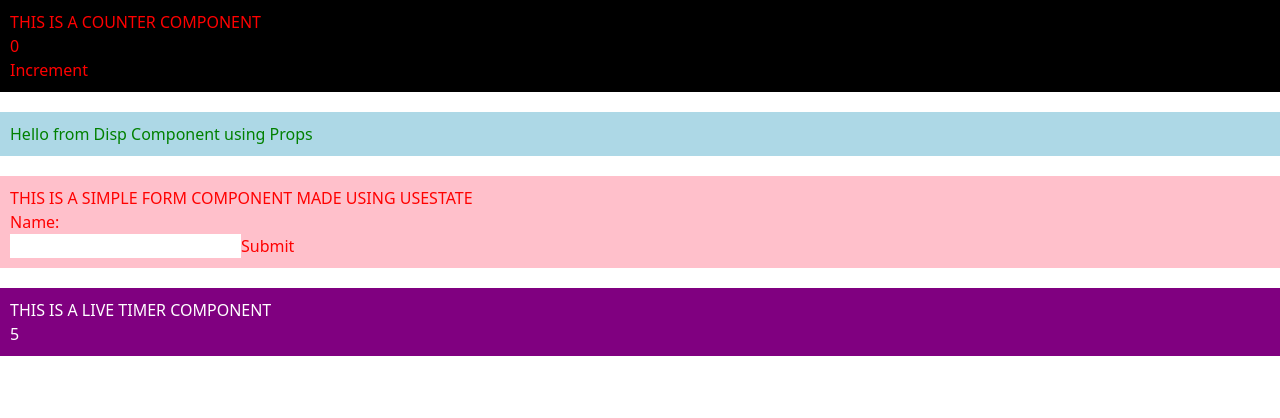
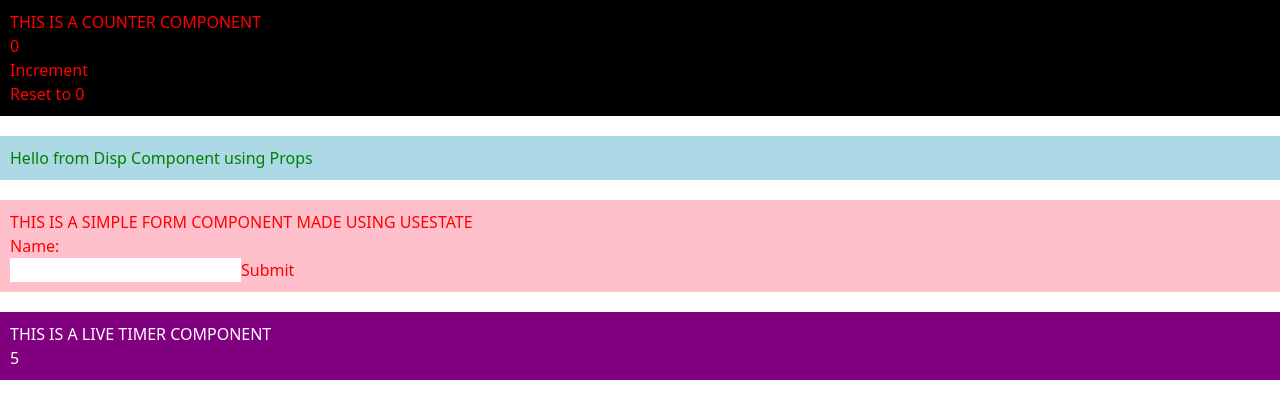
Before and after one commit to NimishKr16/learning-react, a React (Create React App) app in the folder learning-react-basics/: page / in a window 1280 px wide. Shown: the top 418 px of the page. Built offline with nearby package versions, Linux system fonts and the light colour scheme.

Commit message:
Added inline styling

```diff
--- a/learning-react-basics/src/Counter.js
+++ b/learning-react-basics/src/Counter.js
@@ -24,6 +24,8 @@ const Counter = () => {
           <h1>THIS IS A COUNTER COMPONENT</h1>
           <h1 className="text-red">{count}</h1>
           <button onClick={() => setCount(count + 1)}>Increment</button>
+          <br />
+          <button onClick={() => setCount(0)}>Reset to 0</button>
         </div>
         <div style={myStyle2}>
           <Disp text="Hello from Disp Component using Props"></Disp>
```
